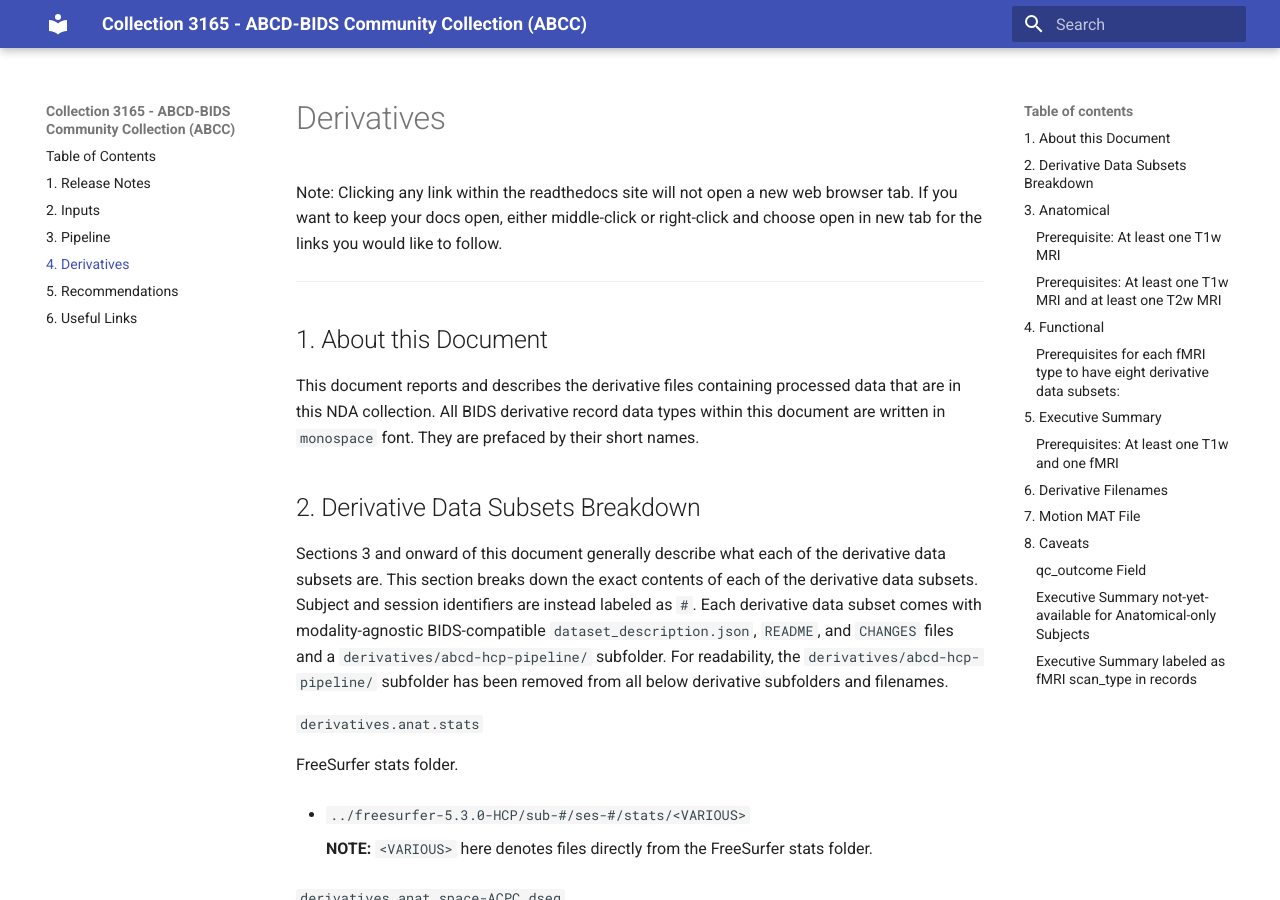
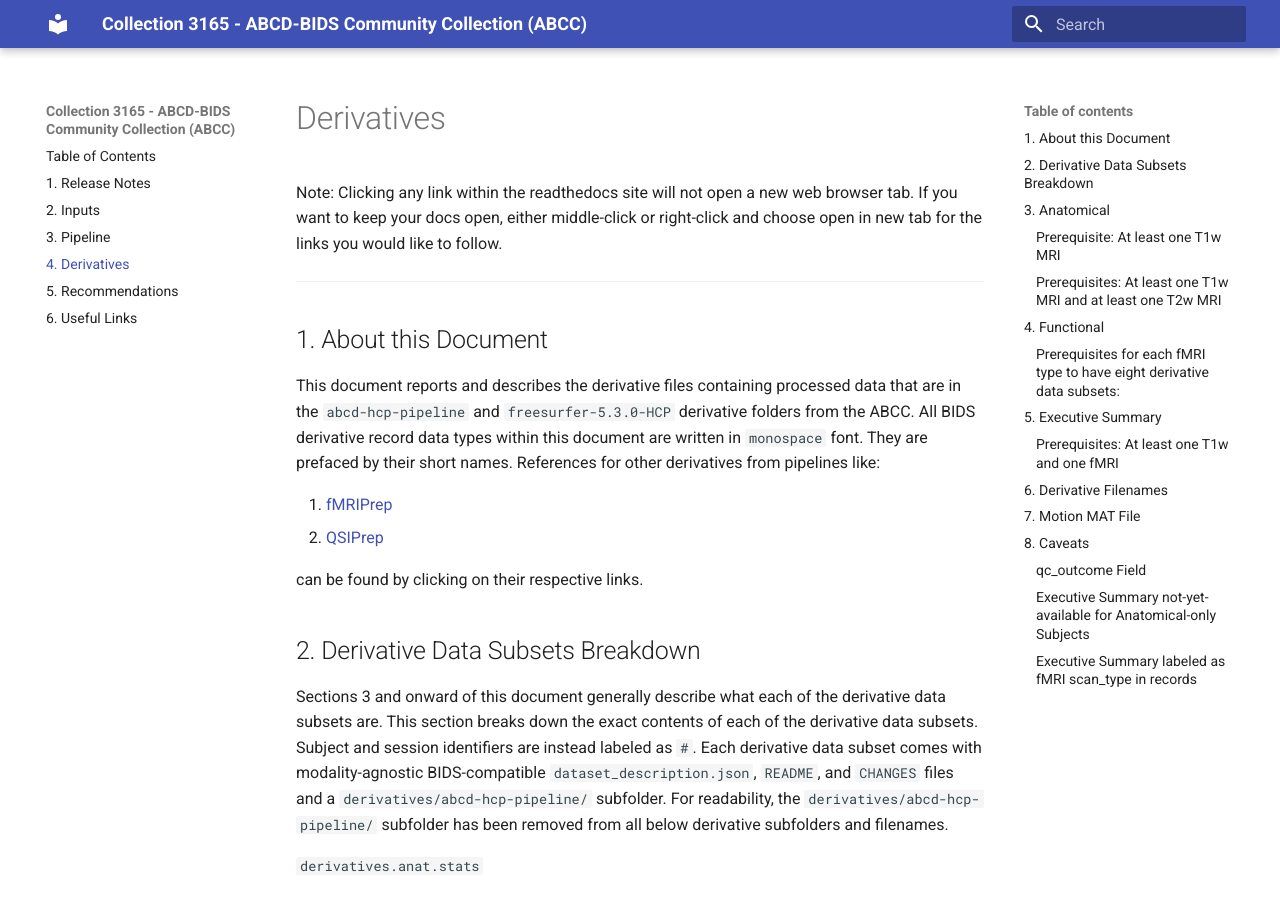
Before and after one commit to ABCD-STUDY/nda-abcd-collection-3165, an MkDocs documentation site: the page built from docs/derivatives.md, in a window 1280 px wide and 900 px high. Built offline with MkDocs 1.6.1 and Material for MkDocs 9.7.7, drawn with Linux system fonts in a browser that asks for light colours; old or Windows-style settings are respelled for this version of MkDocs.

Commit message:
added links to other pipelines in derivatives and pipelines markdown files.

```diff
--- a/docs/derivatives.md
+++ b/docs/derivatives.md
@@ -6,7 +6,12 @@ Note: Clicking any link within the readthedocs site will not open a new web brow
 
 ## 1. About this Document
 
-This document reports and describes the derivative files containing processed data that are in this NDA collection.  All BIDS derivative record data types within this document are written in `monospace` font.  They are prefaced by their short names.
+This document reports and describes the derivative files containing processed data that are in the `abcd-hcp-pipeline` and `freesurfer-5.3.0-HCP` derivative folders from the ABCC.  All BIDS derivative record data types within this document are written in `monospace` font.  They are prefaced by their short names. References for other derivatives from pipelines like:
+
+1. [fMRIPrep](https://fmriprep.org/)
+1. [QSIPrep](https://qsiprep.readthedocs.io/en/stable/)
+
+can be found by clicking on their respective links.
 
 ## 2. Derivative Data Subsets Breakdown
 
```
Also changed, not shown: docs/pipeline.md (+6 -0 lines).
